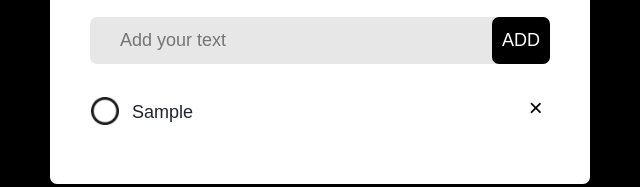
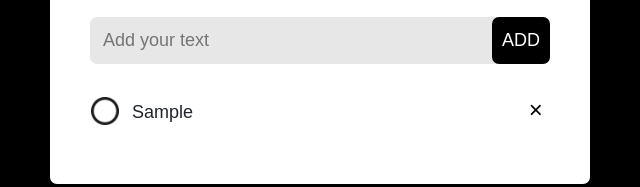
Before and after one commit to sh4man4ik/BoPro, a plain HTML site: page todo.html in a window 1280 px wide. Both pictures are taken after typing "Sample" into the empty fields and a click on the button "ADD". Shown: the part 270-457 px from the top of the page, 320-960 px from the left. Drawn offline with nearby package versions, Linux system fonts and the light colour scheme; a web font is replaced by a local one.

Commit message:
Add files via upload

```diff
--- a/style.css
+++ b/style.css
@@ -235,7 +235,7 @@ main, #notesAll {
     align-items: center;
     justify-content: space-between;
     border-radius: 7px;
-    padding-left: 20px;
+    padding-left: 3px;
     margin-bottom: 25px;
     background-color: #E7E7E7;
 }
@@ -295,7 +295,7 @@ main, #notesAll {
 
 #todoListContainer li span {
     position: absolute;
-    top: 1px;
+    top: 3px;
     width: 35px;
     height: 35px;
     font-size: clamp(18px, 3vw, 24px);
```
